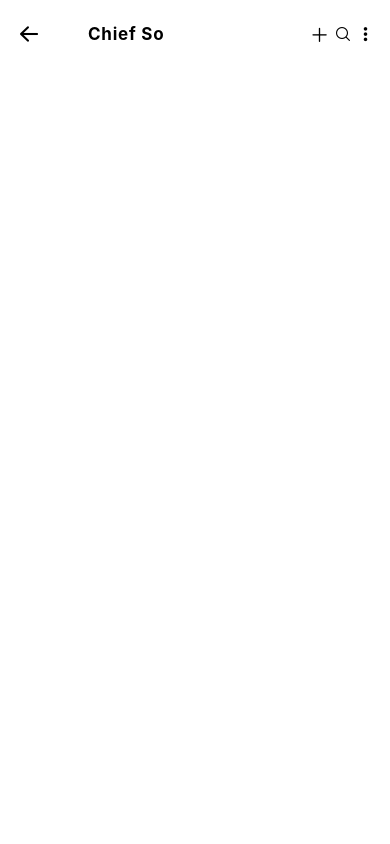
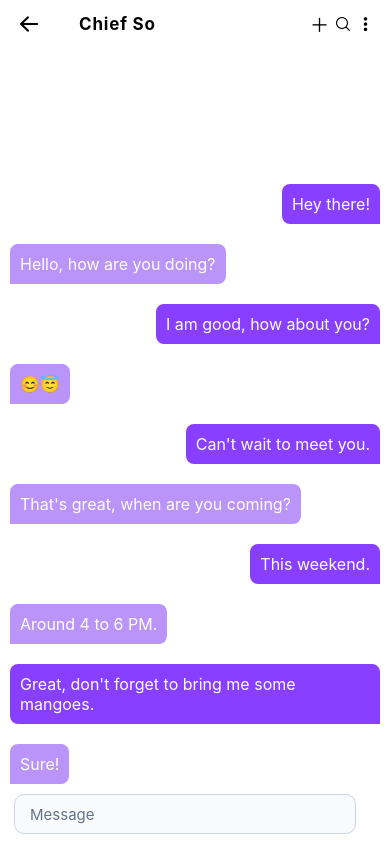
Before and after one commit to Muhammad-Akif/promotone-native, a React Native app: screen /Messages in a window 390 px wide. Built offline with nearby package versions, Linux system fonts and the light colour scheme.

Commit message:
Got So Far

```diff
--- a/src/screens/chat/MessagesScreen.tsx
+++ b/src/screens/chat/MessagesScreen.tsx
@@ -1,20 +1,120 @@
-import React from 'react';
-import { StyleSheet, View, Text } from 'react-native'
+// import React from 'react';
+// import { StyleSheet, View, Text } from 'react-native'
+// import { AntDesign, MaterialCommunityIcons } from '@expo/vector-icons';
+
+// const MessagesScreen = props => {
+//   const name = 'Chief So';
+//   return (
+
+//   )
+// }
+
+// export default MessagesScreen
+
+// const styles = StyleSheet.create({
+
+// })
+
+import { AntDesign, MaterialCommunityIcons } from '@expo/vector-icons';
+import React, { useState, useEffect } from 'react';
+import {
+  StyleSheet,
+  Text,
+  View,
+  Image,
+  TextInput,
+  TouchableOpacity,
+  TouchableWithoutFeedback,
+  Keyboard,
+  FlatList,
+  Dimensions,
+  Alert,
+} from 'react-native';
 import Constants from 'expo-constants';
-import { AntDesign, MaterialCommunityIcons } from '@expo/vector-icons';
 
-const MessagesScreen = props => {
+export default function ChatScreen1({ navigation }) {
   const name = 'Chief So';
+  const [chatUser] = useState({
+    name: 'Robert Henry',
+    profile_image: 'https://randomuser.me/api/portraits/men/0.jpg',
+    last_seen: 'online',
+  });
+
+  const [currentUser] = useState({
+    name: 'John Doe',
+  });
+
+  const [messages, setMessages] = useState([
+    {
+      isItMineMessage: true,
+      message: 'Hey there!',
+    },
+    {
+      isItMineMessage: false,
+      message: 'Hello, how are you doing?',
+    },
+    {
+      isItMineMessage: true,
+      message: 'I am good, how about you?',
+    },
+    {
+      isItMineMessage: false,
+      message: `😊😇`,
+    },
+    {
+      isItMineMessage: true,
+      message: `Can't wait to meet you.`,
+    },
+    {
+      isItMineMessage: false,
+      message: `That's great, when are you coming?`,
+    },
+    {
+      isItMineMessage: true,
+      message: `This weekend.`,
+    },
+    {
+      isItMineMessage: false,
+      message: `Around 4 to 6 PM.`,
+    },
+    {
+      isItMineMessage: true,
+      message: `Great, don't forget to bring me some mangoes.`,
+    },
+    {
+      isItMineMessage: false,
+      message: `Sure!`,
+    },
+  ]);
+
+  const [inputMessage, setInputMessage] = useState('');
+
+  function sendMessage() {
+    if (inputMessage === '') {
+      return setInputMessage('');
+    }
+    setMessages([
+      ...messages,
+      {
+        isItMineMessage: true,
+        message: inputMessage,
+      },
+    ]);
+    setInputMessage('');
+  }
+
   return (
+    <>
       <View style={styles.screen}>
-      <View style={{ height: 24, flexDirection: 'row', marginLeft: 17, marginRight: 14, marginTop: 22, justifyContent: 'space-between', alignItems: 'center' }}>
+        {/* Header Starts */}
+        <View style={{ height: 24, flexDirection: 'row', marginLeft: 17, marginRight: 14, marginTop: 12, marginBottom: 10, justifyContent: 'space-between', alignItems: 'center' }}>
 
           {/* Left Side */}
           <View style={{ flexDirection: 'row', alignItems: 'center', flex: 1 }}>
             <View>
               <AntDesign name="arrowleft" size={24} color="black" />
             </View>
-          <View style={{ marginLeft: '16%', flex: 1 }}>
+            <View style={{ marginLeft: '13%', flex: 1 }}>
               <Text style={{ fontSize: 17, fontWeight: '700', letterSpacing: 0.8 }} numberOfLines={1}>{name}</Text>
             </View>
           </View>
@@ -31,18 +131,118 @@ const MessagesScreen = props => {
               <MaterialCommunityIcons name="dots-vertical" size={21} color="black" />
             </View>
           </View>
-
+        </View>
+        {/* Header Ends */}
+      </View>
+      <TouchableWithoutFeedback onPress={() => Keyboard.dismiss()}>
+        <View style={styles.container}>
+          <FlatList
+            style={{ backgroundColor: '#ffffff' }}
+            inverted={true}
+            data={JSON.parse(JSON.stringify(messages)).reverse()}
+            renderItem={({ item }) => {
+              console.log(item.isItMineMessage ? '#883FFF' : '#883FFF', 'asd')
+              return (
+                <TouchableWithoutFeedback>
+                  <View style={{ marginTop: 20 }}>
+                    <View
+                      style={{
+                        maxWidth: Dimensions.get('screen').width * 0.8,
+                        backgroundColor: item.isItMineMessage ? '#883FFF' : '#BA94F9',
+                        alignSelf:
+                          item.isItMineMessage
+                            ? 'flex-end'
+                            : 'flex-start',
+                        marginHorizontal: 10,
+                        padding: 10,
+                        borderRadius: 8,
+                        borderBottomLeftRadius:
+                          item.isItMineMessage ? 8 : 0,
+                        borderBottomRightRadius:
+                          item.isItMineMessage ? 0 : 8,
+                      }}
+                    >
+                      <Text
+                        style={{
+                          color: '#fff',
+                          fontSize: 16,
+                        }}
+                      >
+                        {item.message}
+                      </Text>
                     </View>
                   </View>
+                </TouchableWithoutFeedback>
               )
+            }}
+          />
+
+          <View style={{ paddingVertical: 10 }}>
+            <View style={styles.messageInputView}>
+              <TextInput
+                defaultValue={inputMessage}
+                style={styles.messageInput}
+                placeholder='Message'
+                onChangeText={(text) => setInputMessage(text)}
+                onSubmitEditing={() => {
+                  sendMessage();
+                }}
+              />
+              <TouchableOpacity
+                style={styles.messageSendView}
+                onPress={() => {
+                  sendMessage();
+                }}
+              >
+              </TouchableOpacity>
+            </View>
+          </View>
+        </View>
+      </TouchableWithoutFeedback>
+    </>
+
+  );
 }
 
-export default MessagesScreen
-
 const styles = StyleSheet.create({
+  headerLeft: {
+    paddingVertical: 4,
+    paddingHorizontal: 10,
+    display: 'flex',
+    flexDirection: 'row',
+    alignItems: 'center',
+  },
+  userProfileImage: { height: '100%', aspectRatio: 1, borderRadius: 100 },
+  container: {
+    flex: 1,
+    backgroundColor: '#fff',
+  },
+  messageInputView: {
+    display: 'flex',
+    flexDirection: 'row',
+    marginHorizontal: 14,
+    backgroundColor: '#fff',
+    borderRadius: 4,
+  },
+  messageInput: {
+    height: 40,
+    flex: 1,
+    paddingHorizontal: 10,
+    backgroundColor: 'rgba(241, 245, 249, 0.5)',
+    borderWidth: 1,
+    borderColor: '#CBD5E1',
+    borderRadius: 10,
+    paddingLeft: 15,
+    fontSize: 15,
+    fontWeight: '400',
+    color: '#64748B'
+  },
+  messageSendView: {
+    paddingHorizontal: 10,
+    justifyContent: 'center',
+  },
   screen: {
     marginTop: Constants.statusBarHeight,
-    flex: 1,
     backgroundColor: '#FFFFFF'
   }
-})
+});
```
Lines whose indentation alone changed are shown as unchanged.
